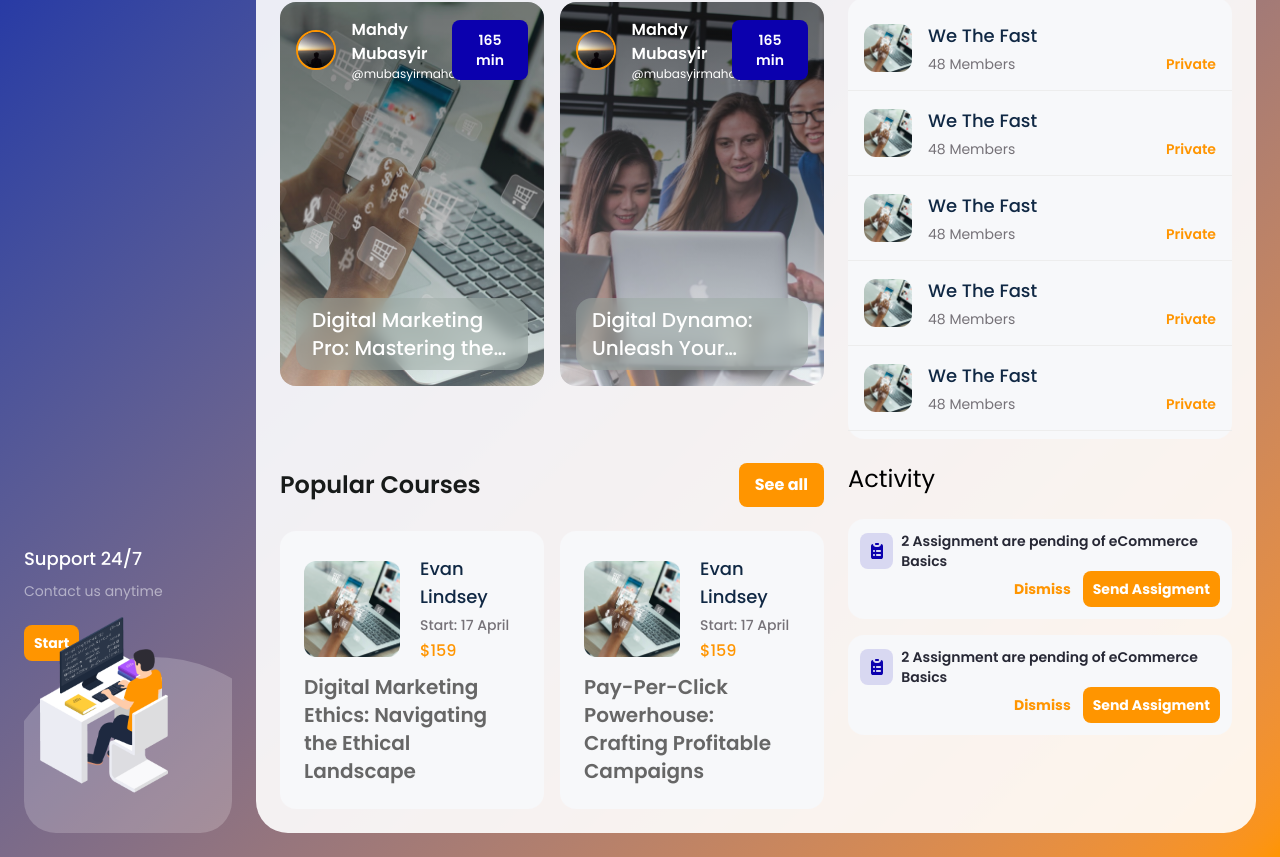
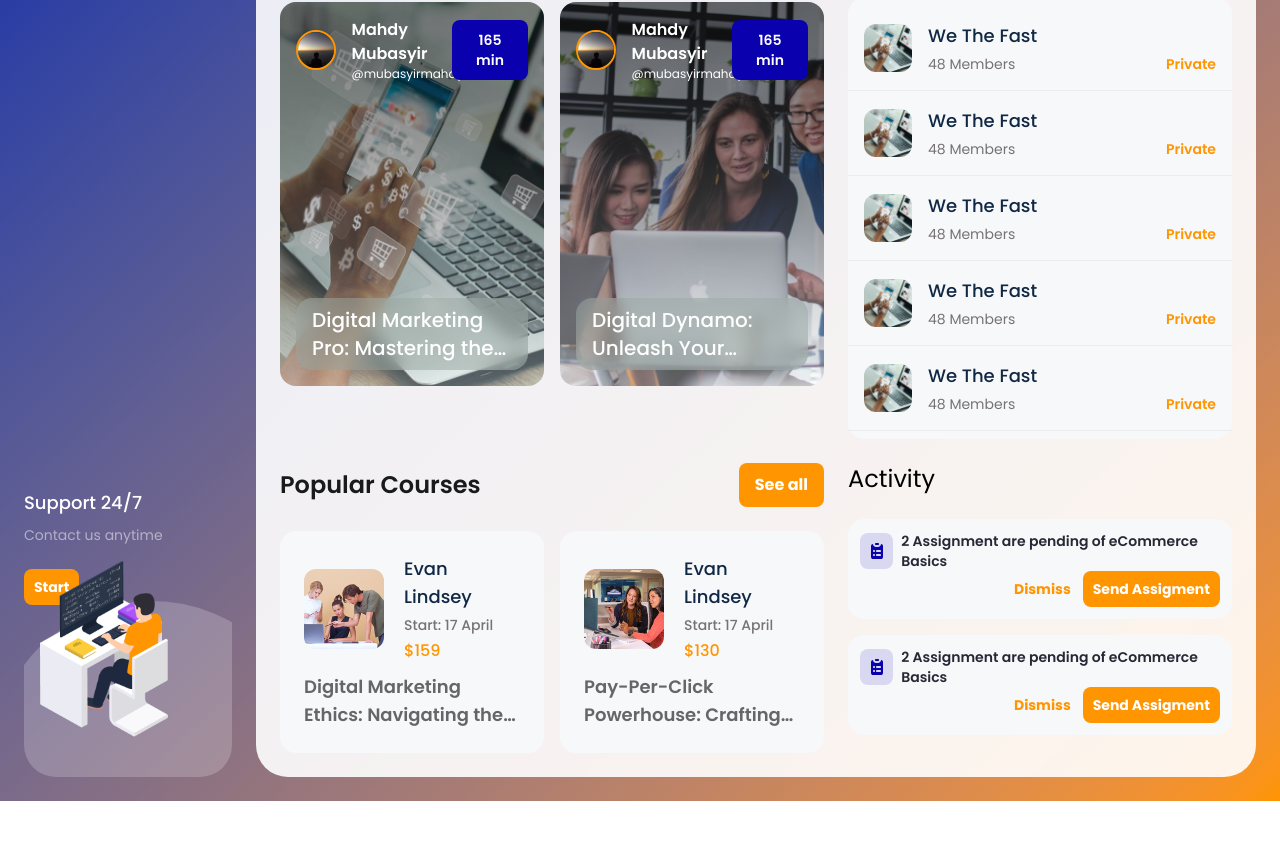
Before and after one commit to mubasyir19/jongskill, a Next.js app: page /dashboard in a window 1280 px wide. Shown: the part 399-1256 px from the top of the page. After the commit the page ends 1200 px from the top, so only its background shows below. Built offline with nearby package versions, Linux system fonts and the light colour scheme.

Commit message:
ui: component popular card

```diff
--- a/src/app/(dashboard)/dashboard/page.tsx
+++ b/src/app/(dashboard)/dashboard/page.tsx
@@ -1,5 +1,6 @@
+import PopularCard from '@/components/molecules/PopularCard';
 import UnfinishedCard from '@/components/organism/UnfinishedCard';
-import { unfinishedCourse } from '@/data/data';
+import { PopularCourse, unfinishedCourse } from '@/data/data';
 import Image from 'next/image';
 import React from 'react';
 
@@ -210,44 +211,16 @@ export default function MainDashboardPage() {
             </button>
           </div>
           <div className='mt-6 grid grid-cols-1 lg:grid-cols-2 gap-4'>
-            <div className='bg-[var(--color-shades-100)] rounded-2xl p-6'>
-              <div className='flex items-center gap-5'>
-                <Image
-                  src={'/images/course-1.png'}
-                  width={50}
-                  height={50}
-                  alt='community'
-                  className='size-24 rounded-xl'
-                />
-                <div className='space-y-1'>
-                  <p className='text-lg text-[var(--color-title)] font-medium'>Evan Lindsey</p>
-                  <p className='text-sm text-[var(--color-paragraph)] font-medium'>Start: 17 April</p>
-                  <p className='text-base text-[var(--color-primary)] font-medium'>$159</p>
-                </div>
-              </div>
-              <p className='mt-2.5 text-sm md:text-base lg:text-lg xl:text-xl text-[var(--color-shades-600)] font-semibold'>
-                Digital Marketing Ethics: Navigating the Ethical Landscape
-              </p>
-            </div>
-            <div className='bg-[var(--color-shades-100)] rounded-2xl p-6'>
-              <div className='flex items-center gap-5'>
-                <Image
-                  src={'/images/course-1.png'}
-                  width={50}
-                  height={50}
-                  alt='community'
-                  className='size-24 rounded-xl'
-                />
-                <div className='space-y-1'>
-                  <p className='text-lg text-[var(--color-title)] font-medium'>Evan Lindsey</p>
-                  <p className='text-sm text-[var(--color-paragraph)] font-medium'>Start: 17 April</p>
-                  <p className='text-base text-[var(--color-primary)] font-medium'>$159</p>
-                </div>
-              </div>
-              <p className='mt-2.5 text-sm md:text-base lg:text-lg xl:text-xl text-[var(--color-shades-600)] font-semibold'>
-                Pay-Per-Click Powerhouse: Crafting Profitable Campaigns
-              </p>
-            </div>
+            {PopularCourse.map((pc) => (
+              <PopularCard
+                key={pc.id}
+                thumbnail={pc.thumbnail}
+                nameMentor={pc.mentor.name}
+                price={pc.price}
+                release='17 April'
+                titleCourse={pc.title}
+              />
+            ))}
           </div>
         </div>
         <div className='w-52 lg:w-60 xl:w-96'>
--- /dev/null
+++ b/src/components/molecules/PopularCard.tsx
@@ -0,0 +1,34 @@
+import Image from 'next/image';
+import React from 'react';
+
+interface PopularCardProps {
+  thumbnail: string;
+  nameMentor: string;
+  price: number;
+  release: string;
+  titleCourse: string;
+}
+
+export default function PopularCard({ thumbnail, nameMentor, price, release, titleCourse }: PopularCardProps) {
+  return (
+    <div className='bg-[var(--color-shades-100)] rounded-2xl p-6'>
+      <div className='flex items-center gap-5'>
+        <Image
+          src={`/images/${thumbnail}`}
+          width={50}
+          height={50}
+          alt='community'
+          className='lg:size-16 xl:size-20 rounded-xl object-cover'
+        />
+        <div className='space-y-1'>
+          <p className='text-sm lg:text-base xl:text-lg text-[var(--color-title)] font-medium'>{nameMentor}</p>
+          <p className='text-[8px] lg:text-xs xl:text-sm text-[var(--color-paragraph)] font-medium'>Start: {release}</p>
+          <p className='text-xs lg:textsm xl:text-base text-[var(--color-primary)] font-medium'>${price}</p>
+        </div>
+      </div>
+      <p className='mt-2.5 text-sm md:text-base lg:text-lg text-[var(--color-shades-600)] font-semibold line-clamp-2'>
+        {titleCourse}
+      </p>
+    </div>
+  );
+}
--- a/src/data/data.ts
+++ b/src/data/data.ts
@@ -136,6 +136,149 @@ export const unfinishedCourse = [
     mentor: {
       photoProfile: 'user.jpg',
       name: 'Mahdy Mubasyir',
+      socmed: 'mubasyirmahdy',
+    },
+  },
+];
+
+export const PopularCourse = [
+  {
+    id: '1',
+    thumbnail: 'course-3.png',
+    tag: 'Digital Marketing',
+    title: 'Digital Marketing Ethics: Navigating the Ethical Landscape',
+    lessons: [
+      {
+        id: '2345-4244-6784',
+        title: 'lesson 1',
+        duration: 15,
+      },
+      {
+        id: '2345-4244-6784',
+        title: 'lesson 2',
+        duration: 15,
+      },
+      {
+        id: '2345-4244-6784',
+        title: 'lesson 3',
+        duration: 15,
+      },
+      {
+        id: '2345-4244-6784',
+        title: 'lesson 4',
+        duration: 15,
+      },
+      {
+        id: '2345-4244-6784',
+        title: 'lesson 5',
+        duration: 15,
+      },
+      {
+        id: '2345-4244-6784',
+        title: 'lesson 6',
+        duration: 15,
+      },
+      {
+        id: '2345-4244-6784',
+        title: 'lesson 7',
+        duration: 15,
+      },
+      {
+        id: '2345-4244-6784',
+        title: 'lesson 8',
+        duration: 15,
+      },
+      {
+        id: '2345-4244-6784',
+        title: 'lesson 9',
+        duration: 15,
+      },
+      {
+        id: '2345-4244-6784',
+        title: 'lesson 10',
+        duration: 15,
+      },
+      {
+        id: '2345-4244-6784',
+        title: 'lesson 11',
+        duration: 15,
+      },
+    ],
+    duration: 165,
+    price: 159,
+    mentor: {
+      photoProfile: 'user.jpg',
+      name: 'Evan Lindsey',
+      socmed: 'mubasyirmahdy',
+    },
+  },
+  {
+    id: '2',
+    thumbnail: 'course-7.png',
+    tag: 'Digital Marketing',
+    title: 'Pay-Per-Click Powerhouse: Crafting Profitable Campaigns',
+    lessons: [
+      {
+        id: '2345-4244-6784',
+        title: 'lesson 1',
+        duration: 15,
+      },
+      {
+        id: '2345-4244-6784',
+        title: 'lesson 2',
+        duration: 15,
+      },
+      {
+        id: '2345-4244-6784',
+        title: 'lesson 3',
+        duration: 15,
+      },
+      {
+        id: '2345-4244-6784',
+        title: 'lesson 4',
+        duration: 15,
+      },
+      {
+        id: '2345-4244-6784',
+        title: 'lesson 5',
+        duration: 15,
+      },
+      {
+        id: '2345-4244-6784',
+        title: 'lesson 6',
+        duration: 15,
+      },
+      {
+        id: '2345-4244-6784',
+        title: 'lesson 7',
+        duration: 15,
+      },
+      {
+        id: '2345-4244-6784',
+        title: 'lesson 8',
+        duration: 15,
+      },
+      {
+        id: '2345-4244-6784',
+        title: 'lesson 9',
+        duration: 15,
+      },
+      {
+        id: '2345-4244-6784',
+        title: 'lesson 10',
+        duration: 15,
+      },
+      {
+        id: '2345-4244-6784',
+        title: 'lesson 11',
+        duration: 15,
+      },
+    ],
+    duration: 165,
+    price: 130,
+    mentor: {
+      photoProfile: 'user.jpg',
+      name: 'Evan Lindsey',
       socmed: 'mubasyirmahdy',
     },
   },
```
